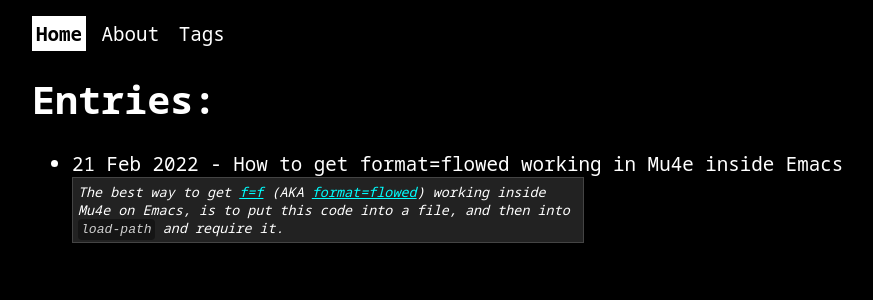
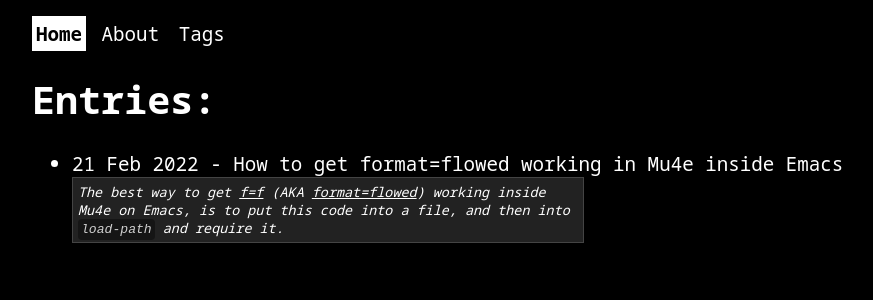
Before and after one commit to yusi1/yaslamblog, a Jekyll site: the page built from index.html, in a window 1280 px wide. Shown: the top 300 px of the page, without its empty margins (8-881 px from the left). Built offline with Jekyll 4.4.1, drawn with Linux system fonts in a browser that asks for light colours.

Commit message:
main.sass: Make link styling more consistent

```diff
--- a/_sass/main.sass
+++ b/_sass/main.sass
@@ -55,7 +55,10 @@
   color: white
 
 a
-  color: aqua
+  color: white
+
+p>a:hover
+  background-color: navy
 
 .postinfo
   border: 1px solid #999
```
